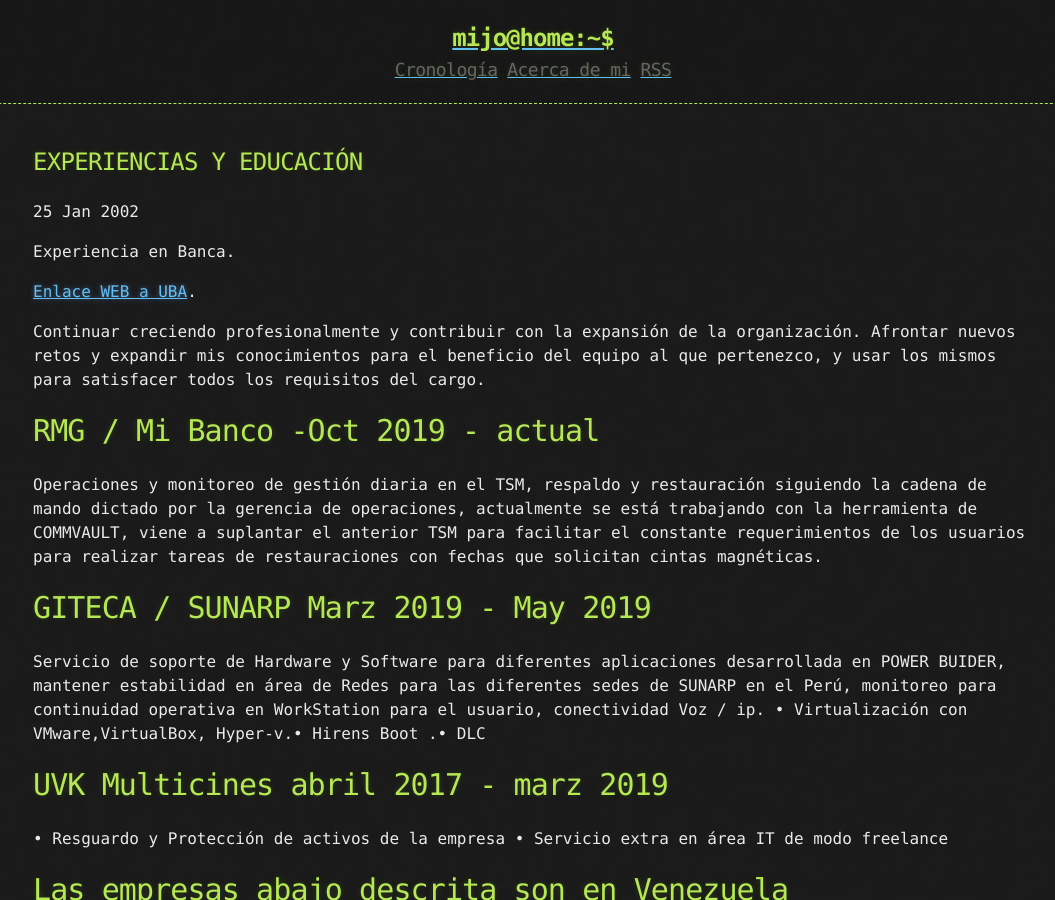
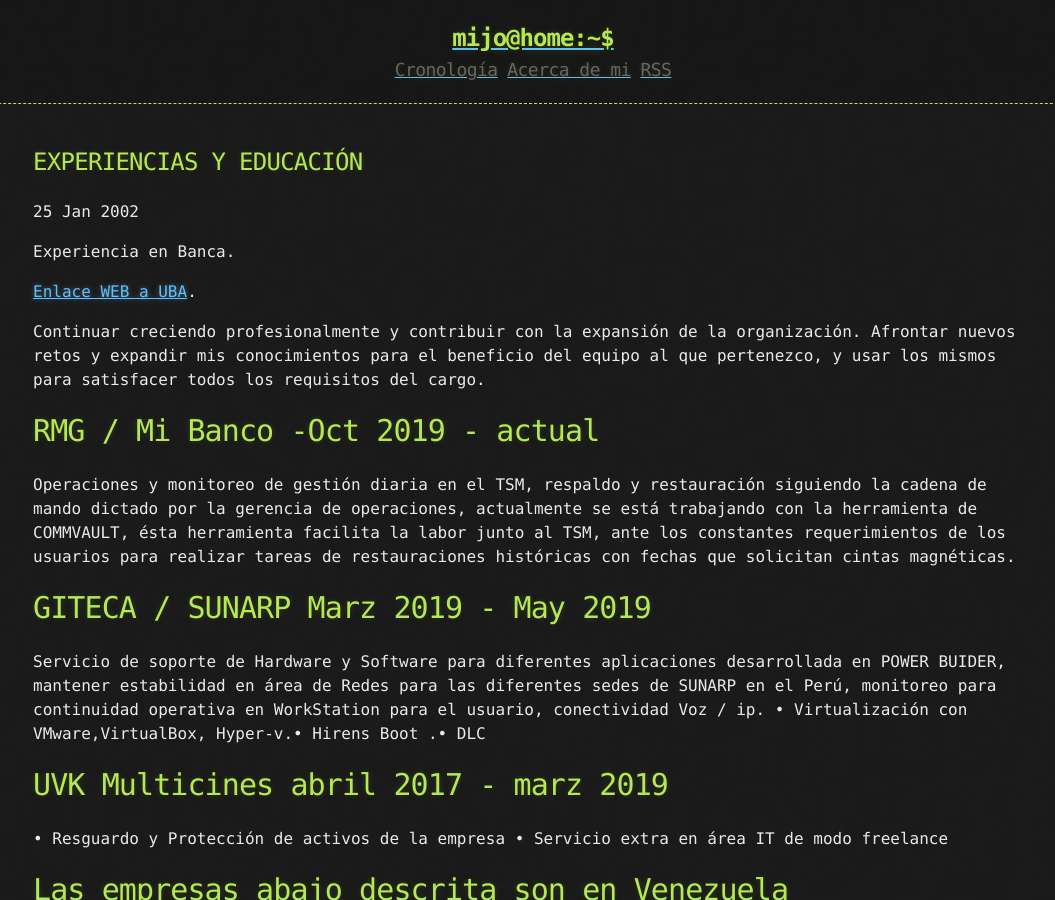
Before and after one commit to parramiguel/parramiguel.github.io, a Jekyll site: the page built from _posts/2002-01-25-Experiencias.md, in a window 1280 px wide and 900 px high. Shown: the whole window, without its empty margins (107-1162 px from the left). Built offline with Jekyll 4.4.1, drawn with Linux system fonts in a browser that asks for light colours.

Commit message:
08MAY2023

```diff
--- a/_posts/2002-01-25-Experiencias.md
+++ b/_posts/2002-01-25-Experiencias.md
@@ -14,8 +14,7 @@ los mismos para satisfacer todos los requisitos del cargo.
 # [](#header-1) RMG / Mi Banco -Oct 2019 - actual
 
 Operaciones y monitoreo de gestión diaria en el TSM, respaldo y restauración siguiendo la cadena de mando dictado por la gerencia de
-operaciones, actualmente se está trabajando con la herramienta de COMMVAULT, viene a suplantar el anterior TSM para facilitar el
-constante requerimientos de los usuarios para realizar tareas de restauraciones con fechas que solicitan cintas magnéticas.
+operaciones, actualmente se está trabajando con la herramienta de COMMVAULT, ésta herramienta facilita la labor junto al TSM, ante los constantes requerimientos de los usuarios para realizar tareas de restauraciones históricas con fechas que solicitan cintas magnéticas.
 
 # [](#header-1) GITECA / SUNARP Marz 2019 - May 2019
 
```
Also changed, not shown: archivo.md (+1 -1 lines).
